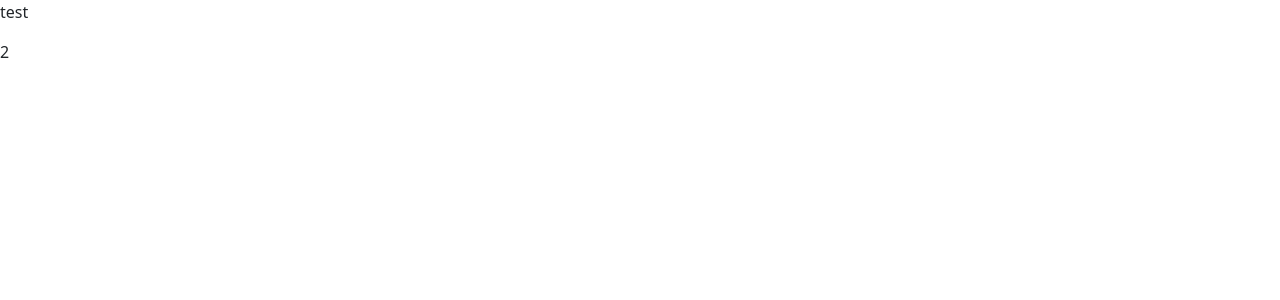
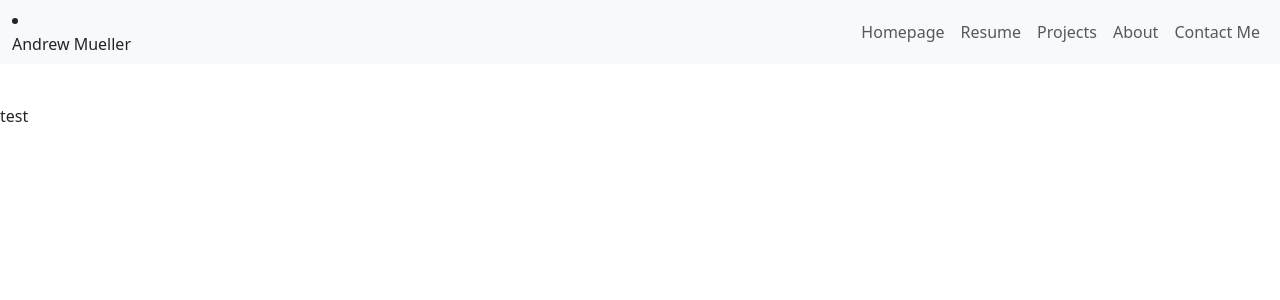
Before and after one commit to AndyM1098/AndyM1098.github.io, a React (Create React App) app in the folder main_site/: page /contact in a window 1280 px wide. Before the commit this address had no page. Shown: the top 300 px of the page. Built offline with nearby package versions, Linux system fonts and the light colour scheme.

Commit message:
Added NavBar (#6)

```diff
--- a/main_site/src/pages/App.tsx
+++ b/main_site/src/pages/App.tsx
@@ -2,6 +2,8 @@ import { Routes, Route } from "react-router-dom";
 import Home from "./Home";
 import Resume from "./Resume";
 import Layout from "./layout";
+import ContactMe from "./ContactMe";
+
 
 function App() {
   return (
@@ -9,6 +11,7 @@ function App() {
       <Route path="/" element={<Layout />}>
         <Route index element={<Home />} />
         <Route path="resume" element={<Resume />} />
+        <Route path="contact" element={<ContactMe/>}/>
       </Route>
     </Routes>
   );
--- /dev/null
+++ b/main_site/src/pages/ContactMe.tsx
@@ -0,0 +1,13 @@
+function ContactMe(){
+    return(
+        <>
+            <div className="container">
+
+                <p></p>
+
+            </div>
+        </>
+    );
+}
+
+export default ContactMe;
```
